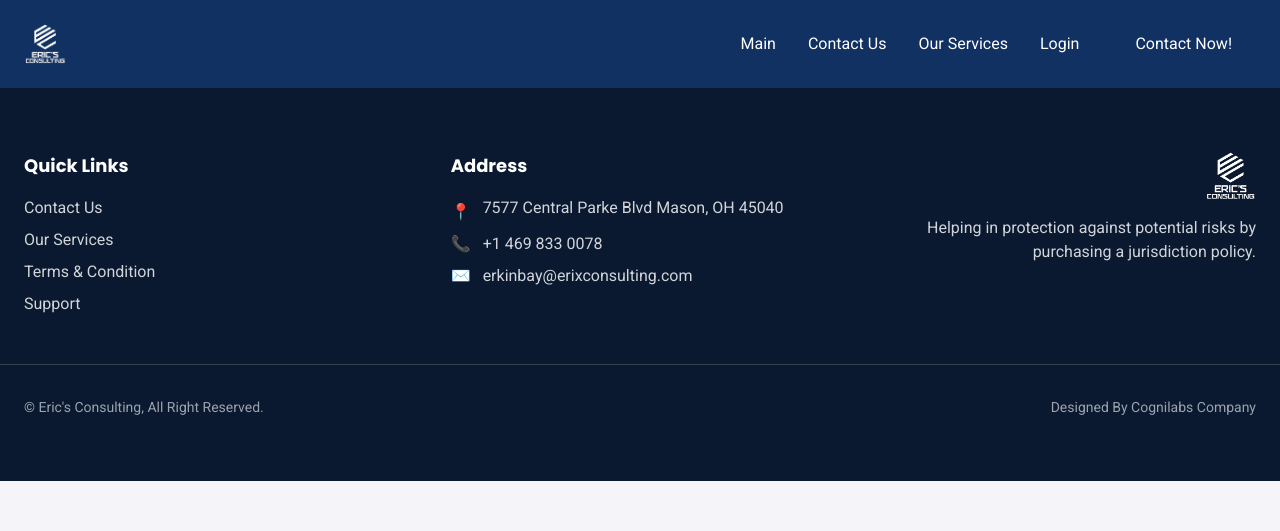
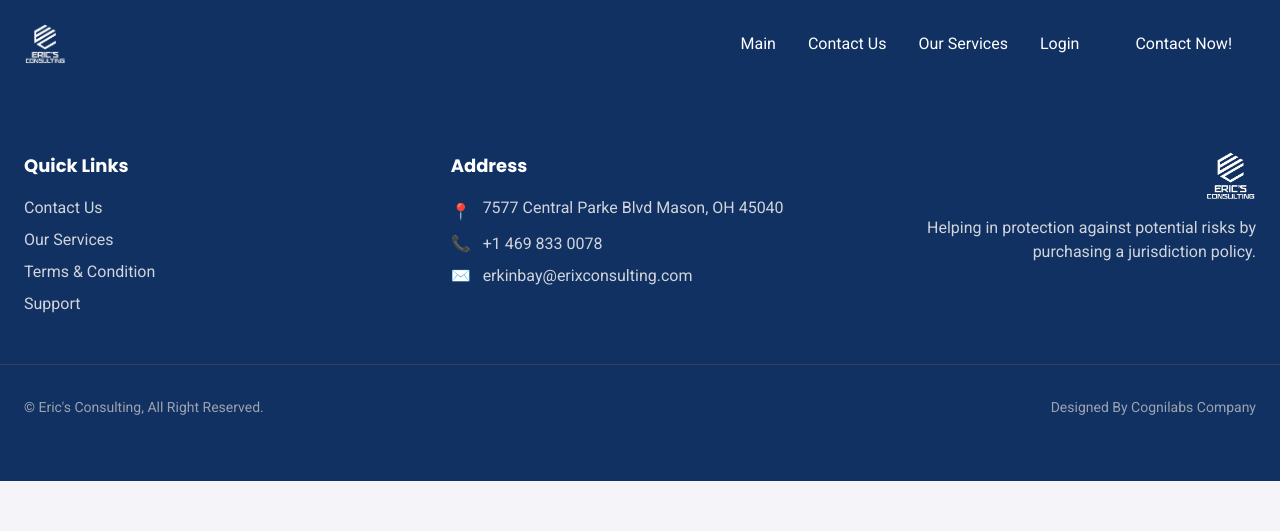
Before and after one commit to Mirzohiddev006/eric-s-consulting, a React (Vite) app in the folder frontend/: page /profile in a window 1280 px wide. Shown: the top 531 px of the page. Built offline with nearby package versions, Linux system fonts and the light colour scheme; no server answers.

Commit message:
Footer.tsx-updated

```diff
--- a/frontend/src/components/Footer.tsx
+++ b/frontend/src/components/Footer.tsx
@@ -2,7 +2,7 @@ import React from "react";
 
 const Footer: React.FC = () => {
   return (
-    <footer className="bg-brand-dark-blue text-gray-300 py-16">
+    <footer className="bg-[#103162] text-gray-300 py-16">
       <div className="container mx-auto px-6 grid grid-cols-1 md:grid-cols-3 gap-12">
         {/* Column 1: Quick Links (from Figma & base.html) */}
         <div>
```
